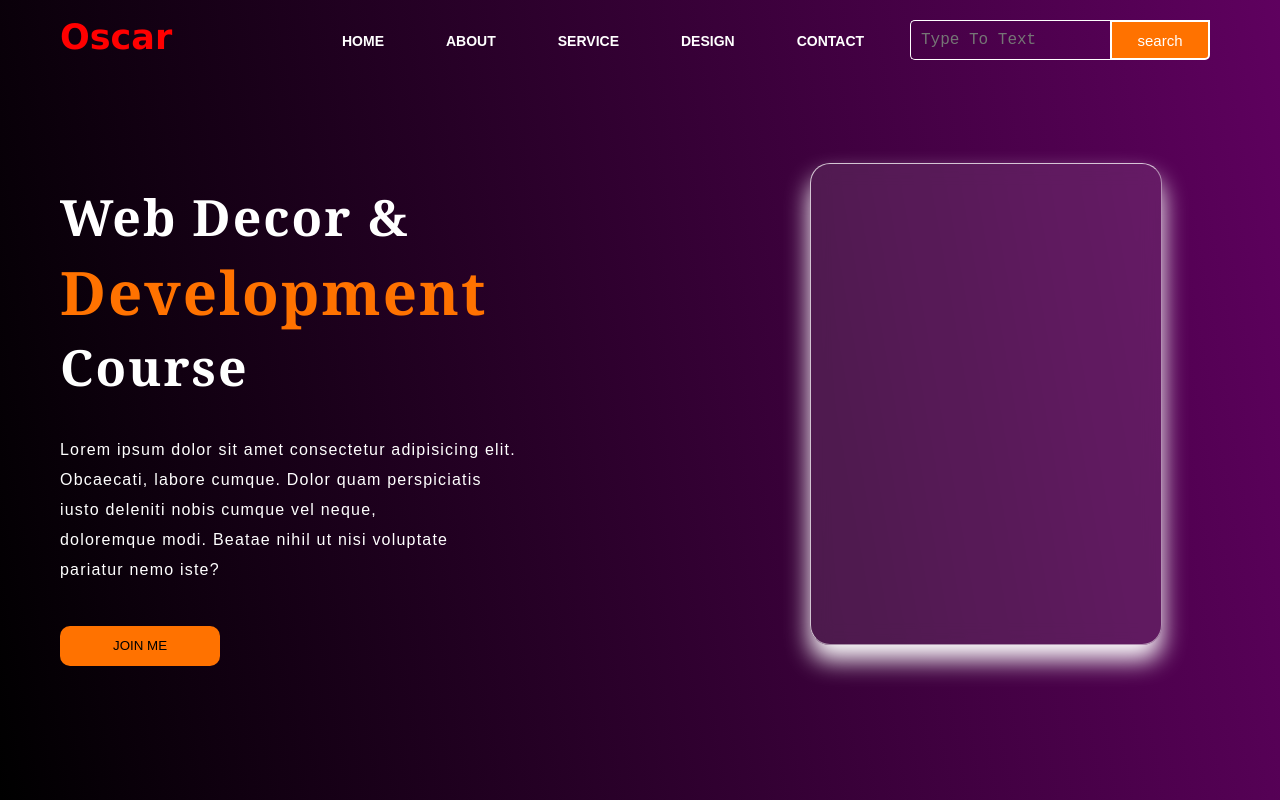
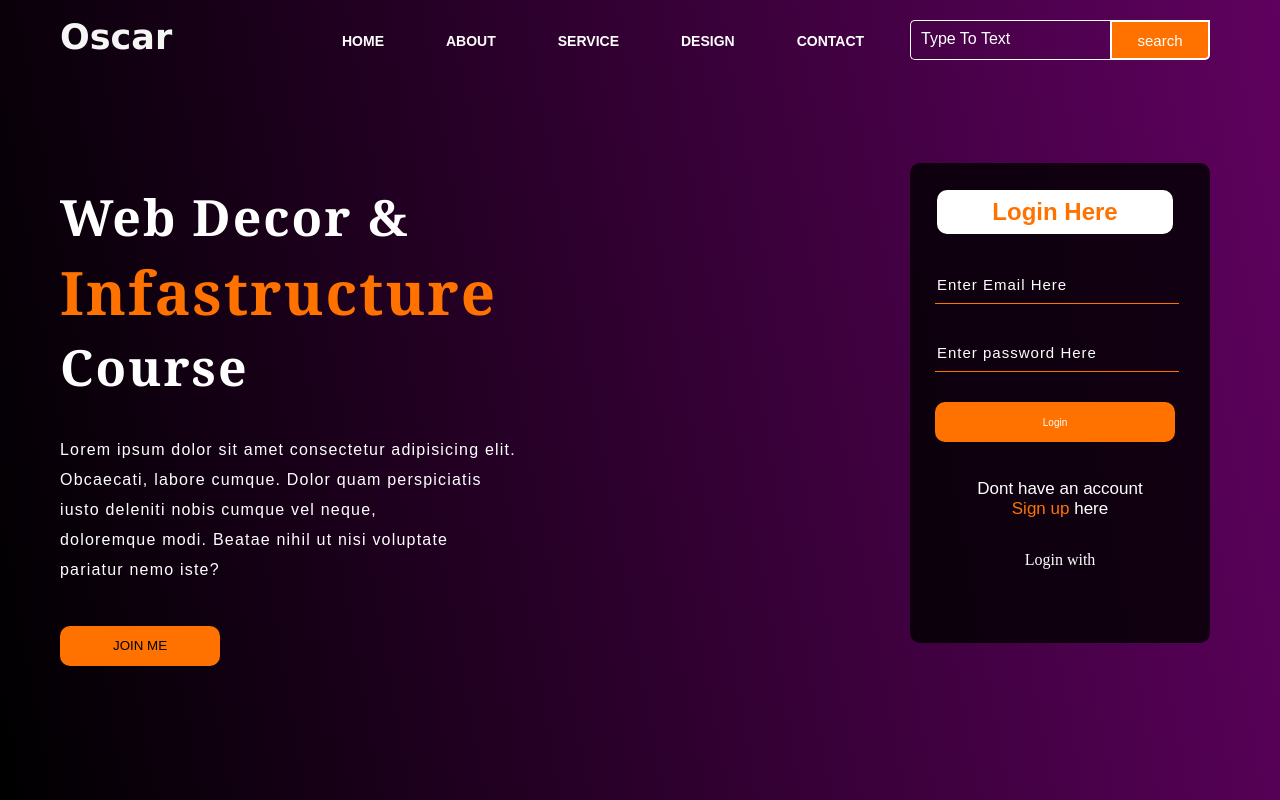
Before and after one commit to OscarNii/My-Work, a plain HTML site: page index.html in a window 1280 px wide. Drawn offline with nearby package versions, Linux system fonts and the light colour scheme.

Commit message:
Update HTML and CSS code for web page

```diff
--- a/index.html
+++ b/index.html
@@ -1,20 +1,15 @@
 <!DOCTYPE html>
 <html lang="en">
+
 <head>
   <meta charset="UTF-8" />
   <meta http-equiv="X-UA-Compatible" content="IE=edge" />
   <meta name="viewport" content="width=device-width, initial-scale=1.0" />
-    <title>Nice Site</title>
+  <title>Web Design</title>
   <link rel="stylesheet" href="style.css" />
 </head>
 
 <body>
-    <section id="Gradient1"></section>
-    <section id="Gradient2"></section>
-    <section id="Gradient3"></section>
-    <section id="Gradient4"></section>
-    <section id="Gradient5"></section>
-
   <div class="navbar">
     <div class="icons">
       <h2 class="logo">Oscar</h2>
@@ -37,7 +32,7 @@
   <div class="content">
     <h1>
       Web Decor & <br />
-        <span>Development</span><br />Course
+      <span>Infastructure</span><br />Course
     </h1>
     <p class="par">
       Lorem ipsum dolor sit amet consectetur adipisicing elit. <br />
@@ -47,25 +42,25 @@
       pariatur nemo iste?
     </p>
     <button class="cn"><a href="#">JOIN ME</a></button>
-      <div class="box">
-        <div class="card"></div>
+
+
+    <div class="form">
+      <h2>Login Here</h2>
+      <input type="email" name="email" placeholder="Enter Email Here">
+      <input type="password" placeholder="Enter password Here">
+      <button class="btnn" <a href="#">Login</a></button>
+
+
+      <p class="link">Dont have an account<br>
+        <a href="#">Sign up </a>here </a>
+      </p>
+      <p class="liw">Login with </p>
+
+
+
     </div>
 
-      <script
-        src="https://cdnjs.cloudflare.com/ajax/libs/vanilla-tilt/1.8.0/vanilla-tilt.min.js"
-        integrity="sha512-RX/OFugt/bkgwRQg4B22KYE79dQhwaPp2IZaA/YyU3GMo/qY7GrXkiG6Dvvwnds6/DefCfwPTgCXnaC6nAgVYw=="
-        crossorigin="anonymous"
-        referrerpolicy="no-referrer"
-      ></script>
-      <script>
-        VanillaTilt.init(document.querySelector(".your-element"), {
-          max: 25,
-          speed: 400,
-        });
-
-        //It also supports NodeList
-        VanillaTilt.init(document.querySelectorAll(".your-element"));
-      </script>
   </div>
 </body>
+
 </html>
--- a/style.css
+++ b/style.css
@@ -1,4 +1,4 @@
-body{
+body {
   margin: 0%;
   padding: 0%;
   min-height: 100vh;
@@ -6,21 +6,20 @@ body{
   overflow: hidden;
 }
 
-.navbar{
+.navbar {
   width: 1200px;
   height: 75px;
   margin: auto;
 }
 
-.icons{
+.icons {
   width: 200px;
   float: left;
   height: 70px;
-
 }
 
-.logo{
-    color: red;
+.logo {
+  color: whitesmoke;
   font-size: 35px;
   font-family: Verdana, Geneva, Tahoma, sans-serif;
   padding-left: 20px;
@@ -29,48 +28,46 @@ body{
   margin-top: 7px;
 }
 
-.menu{
+.menu {
   width: 400px;
   float: left;
   height: 70px;
 }
-ul{
+ul {
   float: left;
   display: flex;
   justify-content: center;
   align-items: center;
-    color: white;
+
 }
 
-ul li{
+ul li {
   list-style: none;
   margin-left: 62px;
   margin-top: 17px;
   font-size: 14px;
 }
 
-ul li a{
+ul li a {
   text-decoration: none;
   color: #fff;
   font-family: Arial, Helvetica, sans-serif;
   font-weight: bold;
   transition: 0.2s ease-in-out;
-
 }
 
-ul li a:hover{
-    color: black;
+ul li a:hover {
+  color: #ff7200;
 }
 
-.Search{
+.Search {
   width: 330px;
   float: left;
   margin-left: 270px;
   margin-top: 7px;
-
 }
-.srch{
-    font-family: 'Courier New';
+.srch {
+  font-family: "Courier New";
   width: 200px;
   height: 40px;
   background: transparent;
@@ -84,41 +81,41 @@ ul li a:hover{
   border-bottom-left-radius: 5px;
   border-top-left-radius: 5px;
 }
-.btn{
-    width:  100px ;
+.btn {
+  width: 100px;
   height: 40px;
   background: #ff7200;
   border: 2px solid white;
   margin-top: 13px;
   color: white;
   font-size: 15px;
-    border-bottom-right-radius: 5px   ;
+  border-bottom-right-radius: 5px;
   border-bottom-right-radius: 5px;
 }
 
-.btn:focus{
+.btn:focus {
   outline: none;
 }
-.srch:focus{
+.srch:focus {
   outline: none;
 }
 
-.content{
-    width: 1200PX;
+.content {
+  width: 1200px;
   height: auto;
   margin: auto;
   color: white;
   position: relative;
 }
 
-.content .par{
+.content .par {
   padding-left: 20px;
   padding-bottom: 25px;
   font-family: Arial;
   letter-spacing: 1.2px;
   line-height: 30px;
 }
-.content h1{
+.content h1 {
   font-family: georgia;
   font-size: 50px;
   padding-left: 20px;
@@ -126,8 +123,8 @@ ul li a:hover{
   letter-spacing: 2px;
 }
 
-.content .cn{
-    width: 160px ;
+.content .cn {
+  width: 160px;
   height: 40px;
   background: #ff7200;
   border: none;
@@ -135,37 +132,113 @@ ul li a:hover{
   cursor: pointer;
   margin-bottom: 10px;
   margin-left: 20px;
-    transition: .2s ease-in;
+  transition: 0.2s ease-in;
 }
 
-.content .cn a{
+.content .cn a {
   text-decoration: none;
   color: black;
   transition: 3s ease-in-out;
 }
 
-.cn:hover{
+.cn:hover {
   background-color: white;
 }
- .content span{
+.content span {
   color: #ff7200;
-    font-size:60px ;
+  font-size: 60px;
+}
+
+.form{
+  width: 250px;
+  height: 430px;
+  background: linear-gradient(to top, rgba(0,0,0,0.8)50%,rgba(0,0,0,0.8)50%);
+  position: absolute;
+  top: -20px;
+  left: 870px;
+  border-radius: 10px;
+  padding: 25px;
+
+}
+.form h2{
+  width: 220px;
+  font-family: sans-serif;
+  text-align: center;
+  color: #ff7200;
+  font-size: 22;
+  background-color: white;
+  border-radius: 10px;
+  margin: 2px;
+  padding: 8px;
+}
+
+.form input{
+  width: 240px;
+  height: 35px;
+  background-color: transparent;
+  border-bottom: 1px solid #ff7200;
+  border-top: none;
+  border-right: none;
+  border-left: none;
+  color: white;
+  font-size: 15px;
+  letter-spacing: 1px;
+  margin-top: 30px;
+  font-family: sans-serif;
+
 }
 
 
+.form input:focus{
+  outline: none;
 
-.box .card{
-    position: absolute;
-    background: rgba(255, 255, 255, 0.1);
-    width: 350px;
-    height: 480px;
-    top: -20px;
-    left: 770px;
-    backdrop-filter: blur(10px);
-    border: 1px solid rgba(255, 255, 255, 0.5);
-    border-top: 1px solid rgba(255, 255, 255, 0.75);
-    border-left: 1px solid rgba(255, 255, 255, 0.75);
-    border-radius: 20px;
-    box-shadow: 0 15px 25px ;
-    transform-style: preserve-3d ;
 }
+::placeholder {
+  color: white;
+  font-family: Arial, Helvetica, sans-serif;
+
+}
+
+.btnn{
+  width: 240px;
+  height: 40px;
+  background: #ff7200;
+  border: none;
+  margin-top: 30px;
+  font-size: 10px;
+  border-radius: 10px;
+  cursor: pointer;
+  color: white;
+  transition: 0.4s;
+}
+
+.btnn :hover{
+  background: white;
+  color: #ff7200;
+}
+
+.btnn a{
+  text-decoration: none;
+  color: black;
+  font-weight: bold;
+}
+
+.form .link{
+  font-family: Arial, Helvetica, sans-serif;
+  font-size: 17px;
+  padding-top: 20px;
+  text-align: center;
+
+}
+
+.form .link a{
+  text-decoration: none;
+  color: #ff7200;
+}
+
+.liw{
+  padding-top: 15px;
+  padding-bottom: 10px;
+  text-align: center;
+
+}
```
Also changed, not shown: assets/Enid logo1.png (added), 1 other file. Lines whose indentation alone changed are shown as unchanged.
